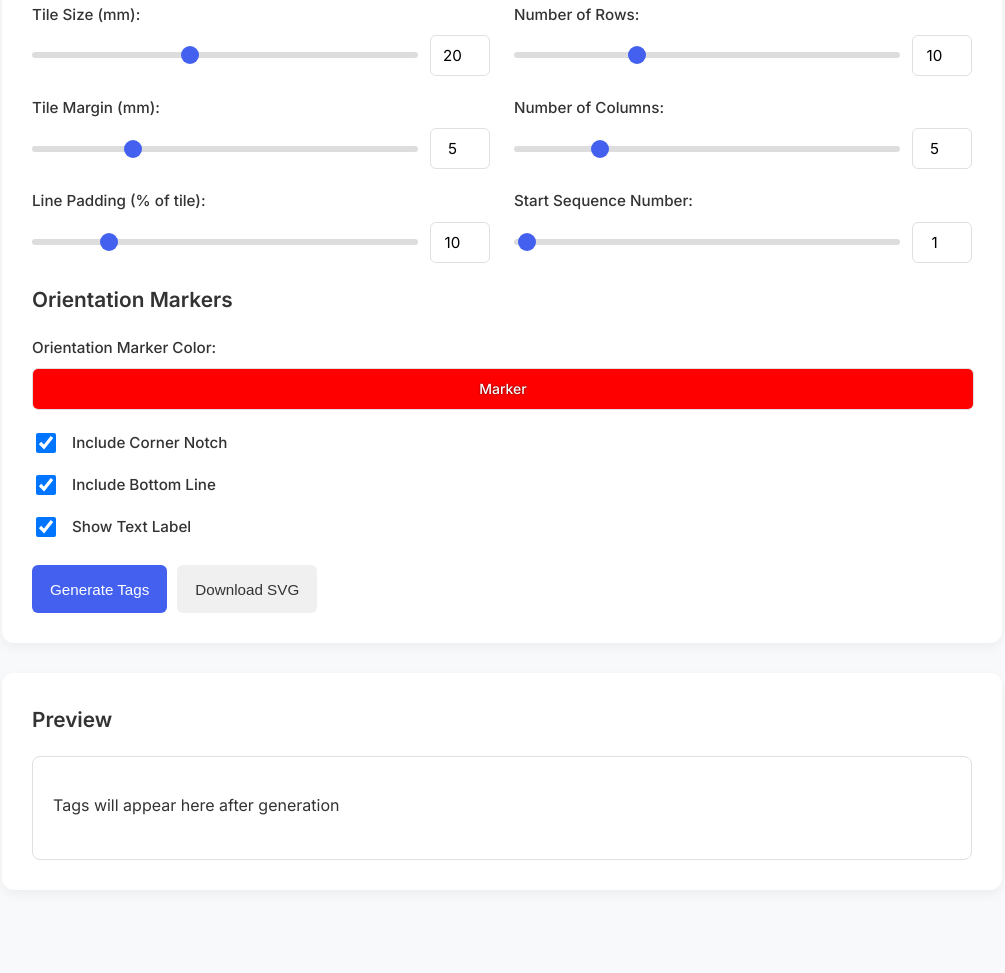
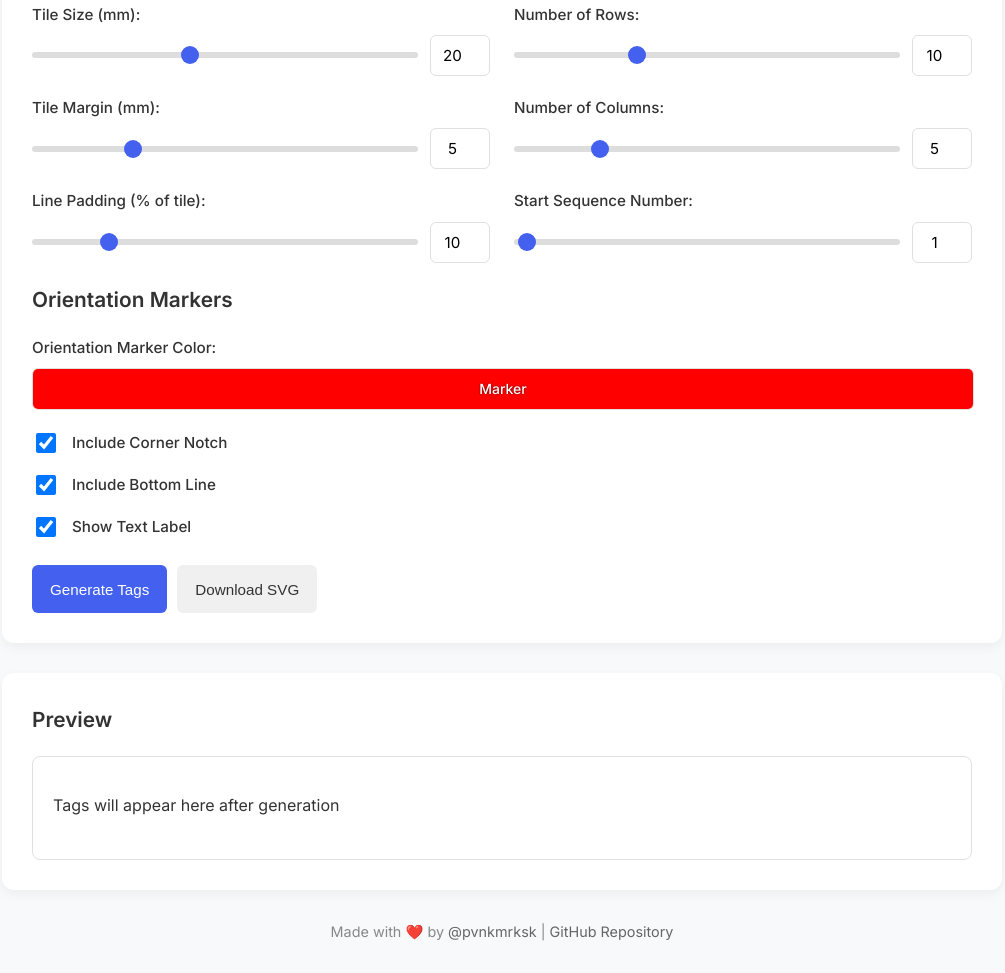
Before and after one commit to pvnkmrksk/Chukke, a plain HTML site: page index.html in a window 1280 px wide. Shown: the part 754-1727 px from the top of the page, without its empty margins (138-1143 px from the left). Before the commit the page ends 1674 px from the top, so only its background shows below. Drawn offline with Linux system fonts and the light colour scheme.

Commit message:
Add footer with attribution and styling to index.html, include example output in README.md, and create SVG example file for generated tags

```diff
--- a/index.html
+++ b/index.html
@@ -340,6 +340,23 @@
       color: #666;
       margin-bottom: 15px;
     }
+
+    footer {
+      text-align: center;
+      margin-bottom: 20px;
+      color: #888;
+      font-size: 0.9rem;
+    }
+
+    footer a {
+      color: #666;
+      text-decoration: none;
+      transition: color 0.2s;
+    }
+
+    footer a:hover {
+      color: var(--primary-color);
+    }
   </style>
 </head>
 
@@ -526,6 +543,11 @@
         <p>Tags will appear here after generation</p>
       </div>
     </div>
+
+    <footer>
+      Made with ❤️ by <a href="https://twitter.com/pvnkmrksk" target="_blank">@pvnkmrksk</a> |
+      <a href="https://github.com/pvnkmrksk/Chukke" target="_blank">GitHub Repository</a>
+    </footer>
   </div>
 
   <script>
@@ -772,6 +794,12 @@
         }
       }
 
+      // Add attribution text in bottom-right corner
+      const attributionText = "pvnkmrksk.github.io/Chukke";
+      const attributionFontSize = Math.max(2, pageWidth * 0.008); // Scale with page size but not too small
+      svg += `<text x="${pageWidth - pageMargin}" y="${pageHeight - pageMargin / 2}" font-size="${attributionFontSize}"
+              fill="#cccccc" text-anchor="end" opacity="0.5">${attributionText}</text>`;
+
       svg += `</svg>`;
 
       // Show in preview
```
Also changed, not shown: Chukké_tags_example.svg (added), 1 other file.
